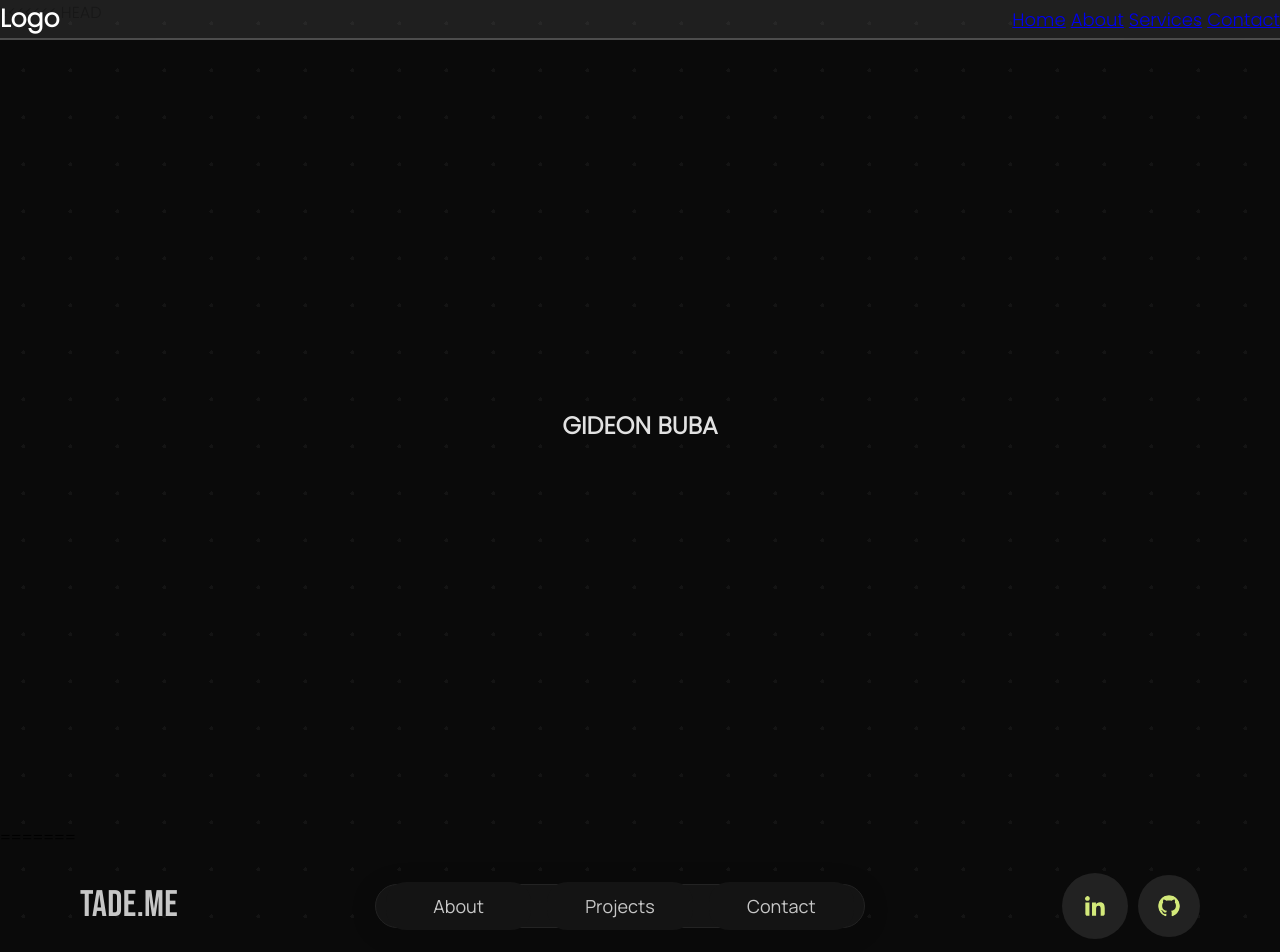
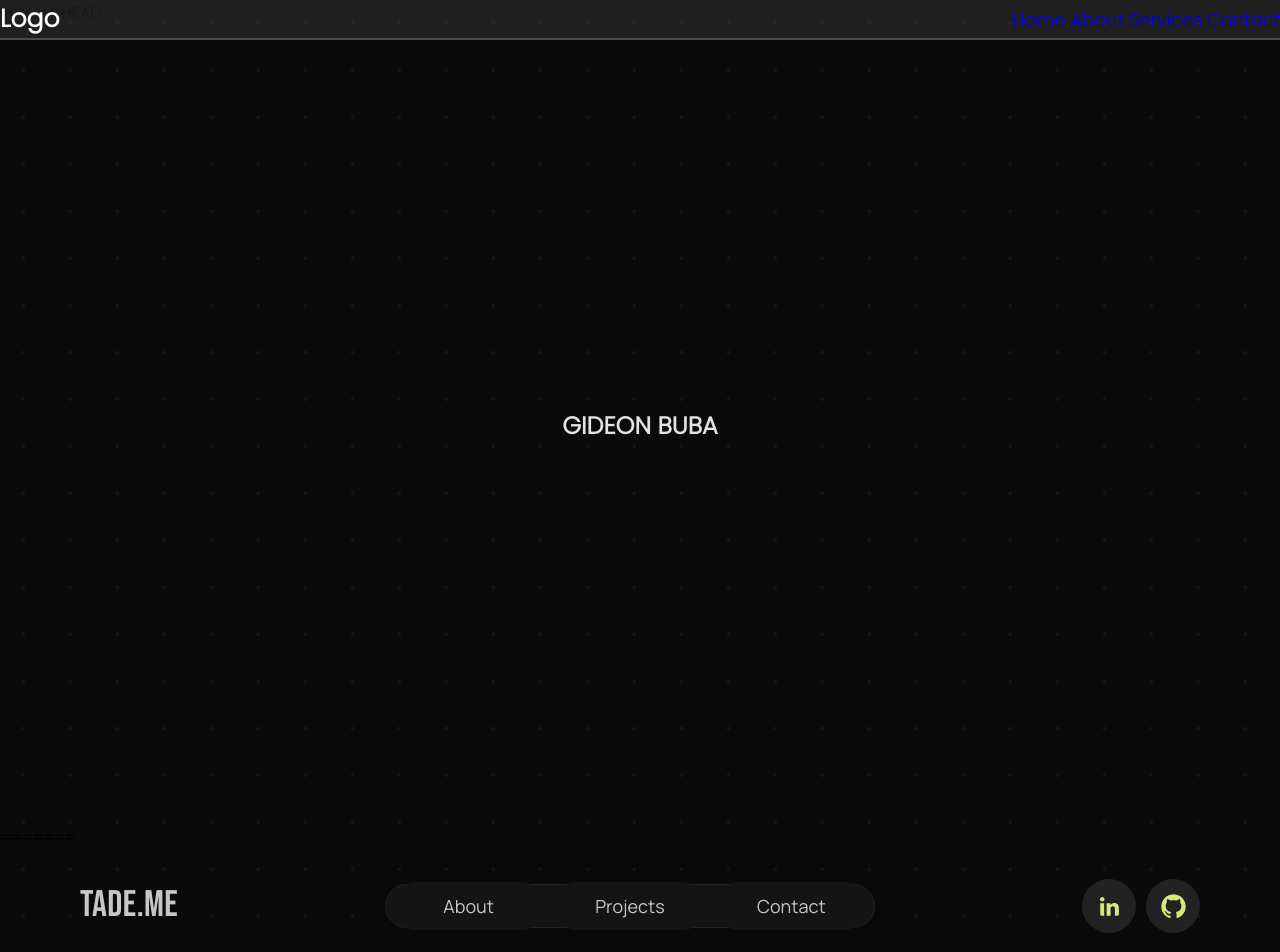
Before and after one commit to Gideon-Buba/portfolio, a React (Vite) app: page / in a window 1280 px wide. Shown: the top 952 px of the page. Built offline with nearby package versions, Linux system fonts and the light colour scheme; a web font is replaced by a local one.

Commit message:
fix home screen toggle

```diff
--- a/src/components/SocialIcons.tsx
+++ b/src/components/SocialIcons.tsx
@@ -1,16 +1,19 @@
 import { Box, styled } from "@mui/material";
 import React from "react";
 
-const SocialIcon = styled("img")({
+const SocialIcon = styled("img")(({ theme }) => ({
   objectFit: "contain",
   display: "block",
-  width: "auto",
-  height: "auto",
+  width: "25px",
+  height: "25px",
   backgroundColor: "#222222",
   borderRadius: "50%",
-  padding: "20px",
+  // padding: "20px",
   cursor: "pointer",
-});
+  [theme.breakpoints.down("sm")]: {
+    padding: "10px", // Reduce padding on smaller screens
+  },
+}));
 
 const SocialIcons: React.FC = () => {
   return (
@@ -21,6 +24,17 @@ const SocialIcons: React.FC = () => {
         alignItems: "center",
       }}
     >
+      <Box
+        sx={{
+          bgcolor: "#222222",
+          height: "54px",
+          width: "54px",
+          display: "flex",
+          justifyContent: "center",
+          alignItems: "center",
+          borderRadius: "50%",
+        }}
+      >
         <a
           href="https://www.linkedin.com/in/oluwaseun-akintade-620b26223/"
           target="_blank"
@@ -28,6 +42,19 @@ const SocialIcons: React.FC = () => {
         >
           <SocialIcon src="/assets/icons/linkedin-icon.svg" alt="LinkedIn" />
         </a>
+      </Box>
+
+      <Box
+        sx={{
+          bgcolor: "#222222",
+          height: "54px",
+          width: "54px",
+          display: "flex",
+          justifyContent: "center",
+          alignItems: "center",
+          borderRadius: "50%",
+        }}
+      >
         <a
           href="https://github.com/tade-dev"
           target="_blank"
@@ -36,6 +63,7 @@ const SocialIcons: React.FC = () => {
           <SocialIcon src="/assets/icons/github-icon.svg" alt="GitHub" />
         </a>
       </Box>
+    </Box>
   );
 };
 
```
Lines whose indentation alone changed are shown as unchanged.
